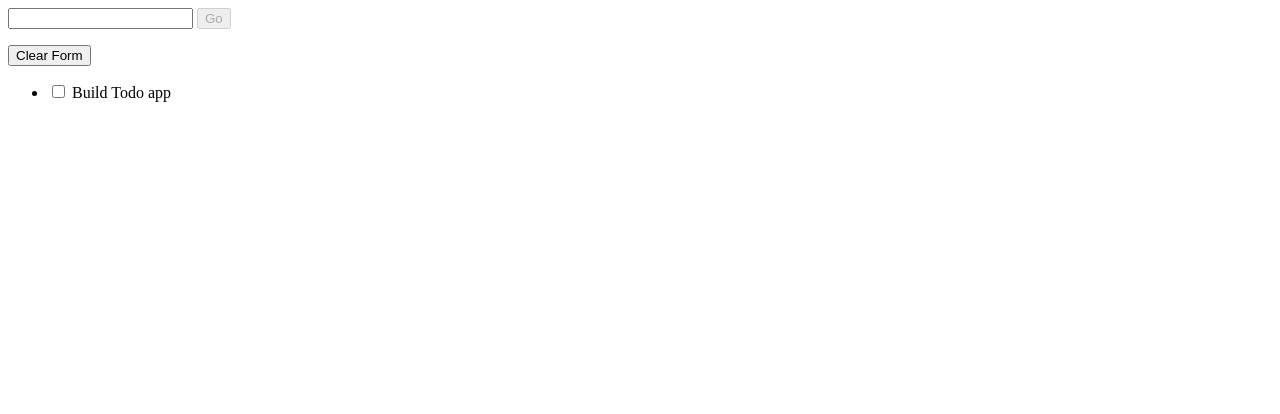
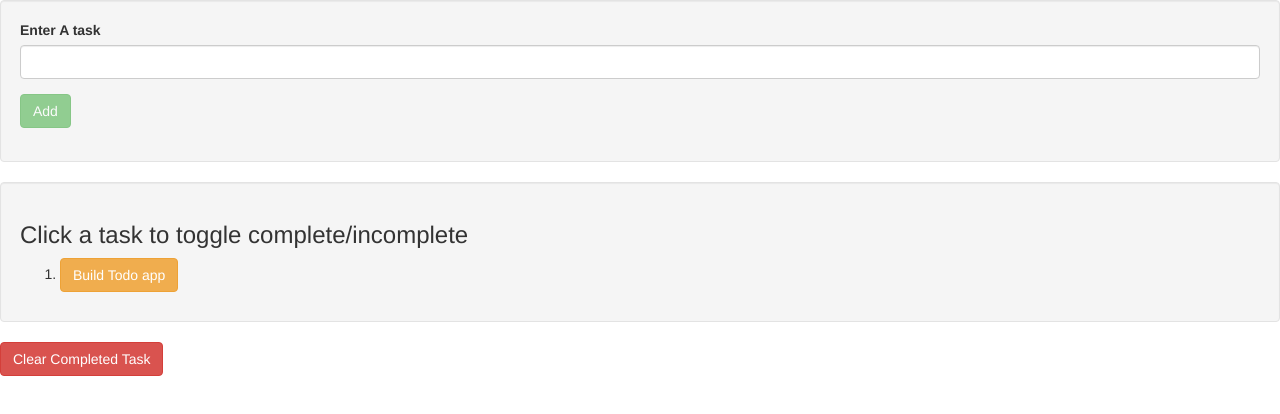
Before and after one commit to mamnasimjamaly/angular-todo-app, a plain HTML site: page index.html in a window 1280 px wide. Drawn offline with nearby package versions, Linux system fonts and the light colour scheme.

Commit message:
added bootstrap styling to the form

```diff
--- a/index.html
+++ b/index.html
@@ -7,20 +7,30 @@
 			color: #ccc;
 		}
 	</style>
+	<link rel="stylesheet" type="text/css" href="https://maxcdn.bootstrapcdn.com/bootstrap/3.3.7/css/bootstrap.min.css">
 </head>
 <body>
 	<div ng-controller = "todoController">
-		<form name = 'todoForm' ng-submit = "addToDo()" >
-			<input type = 'text' name = 'newToDO' ng-model = 'newToDo' required >
-			<button ng-disabled = "todoForm.$invalid">Go</button>
-		</form>
-		<button ng-click = 'clearCompleted()'>Clear Form</button>
-		<ul>
-			<li ng-repeat = "todo in todos">
-				<input type = "checkbox" ng-model = "todo.done">
-				<span ng-class = "{'done' : todo.done}">{{todo.title}}</span>
-			</li>
-		</ul>
+		<div class="well">
+			<form name = 'todoForm' ng-submit = "addToDo()" >
+				<div class="form-group">
+					<label for = "newToDo">Enter A task</label>
+					<input type = 'text' class = 'form-control' id= 'newToDo' name = 'newToDo' ng-model = 'newToDo' required >
+				</div>
+				<button class = "form-group btn btn-success" ng-disabled = "todoForm.$invalid">Add</button>
+			</form>
+		</div>
+
+		<div class="well">
+			<h3>Click a task to toggle complete/incomplete</h3>
+			<ol class = "list-control">
+				<li ng-repeat = "todo in todos">
+					<!-- <input type = "checkbox" ng-model = "todo.done"> -->
+					<button ng-click = "flipToDoDone(todo)" class = "btn" ng-class = "{'btn-success' : todo.done , 'btn-warning' : !todo.done }">{{todo.title}}</span>
+				</li>
+			</ol>
+		</div>
+		<button class = "btn btn-danger" ng-click = 'clearCompleted()'>Clear Completed Task</button>
 	</div>
 
 
--- a/js/todoCtrl.js
+++ b/js/todoCtrl.js
@@ -16,4 +16,11 @@ angular
 				return !item.done;
 			});
 		};
+		$scope.flipToDoDone = function(todo) {
+			if (todo.done) {
+				todo.done = false;
+			} else {
+				todo.done = true;
+			}
+		};
 	}]);
```
